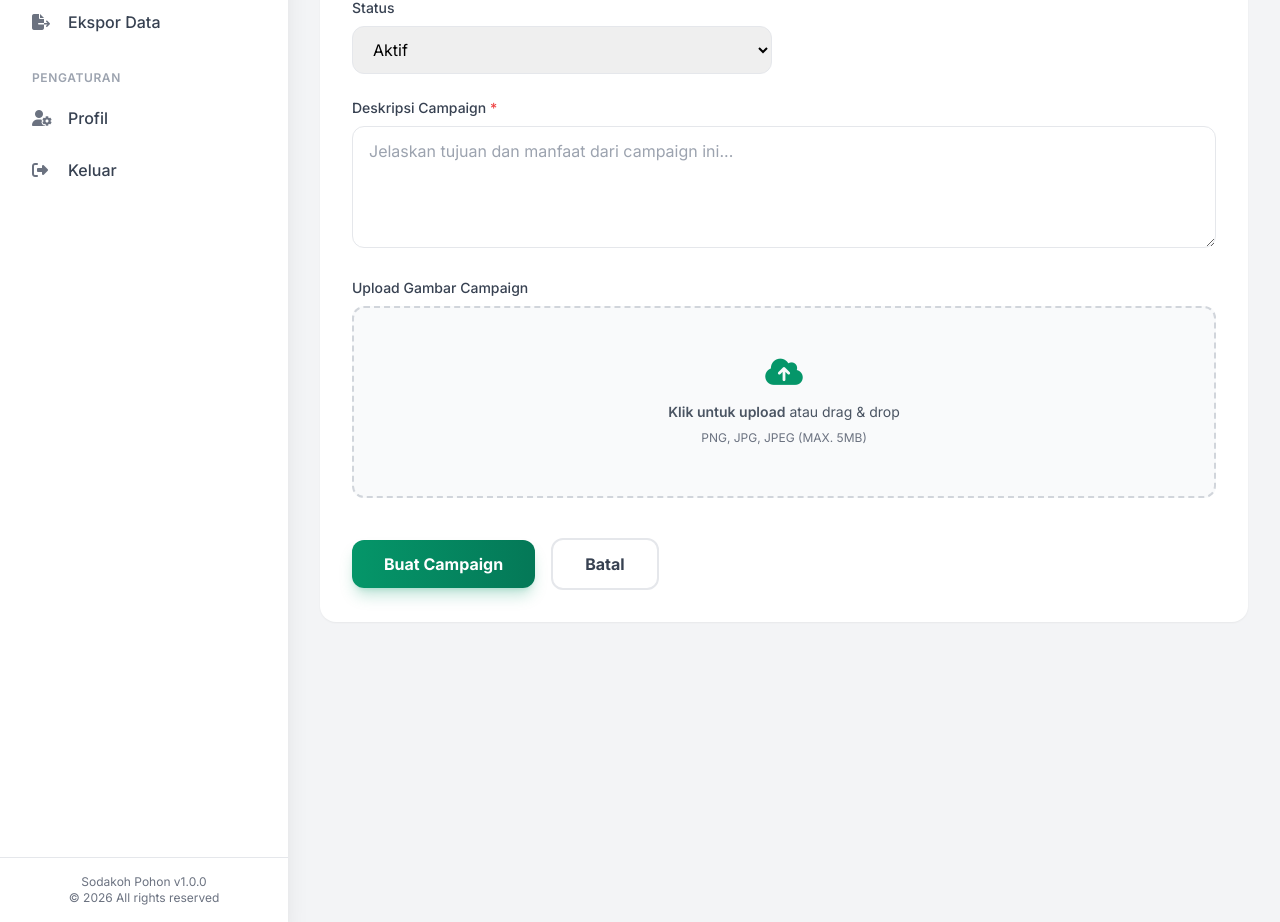
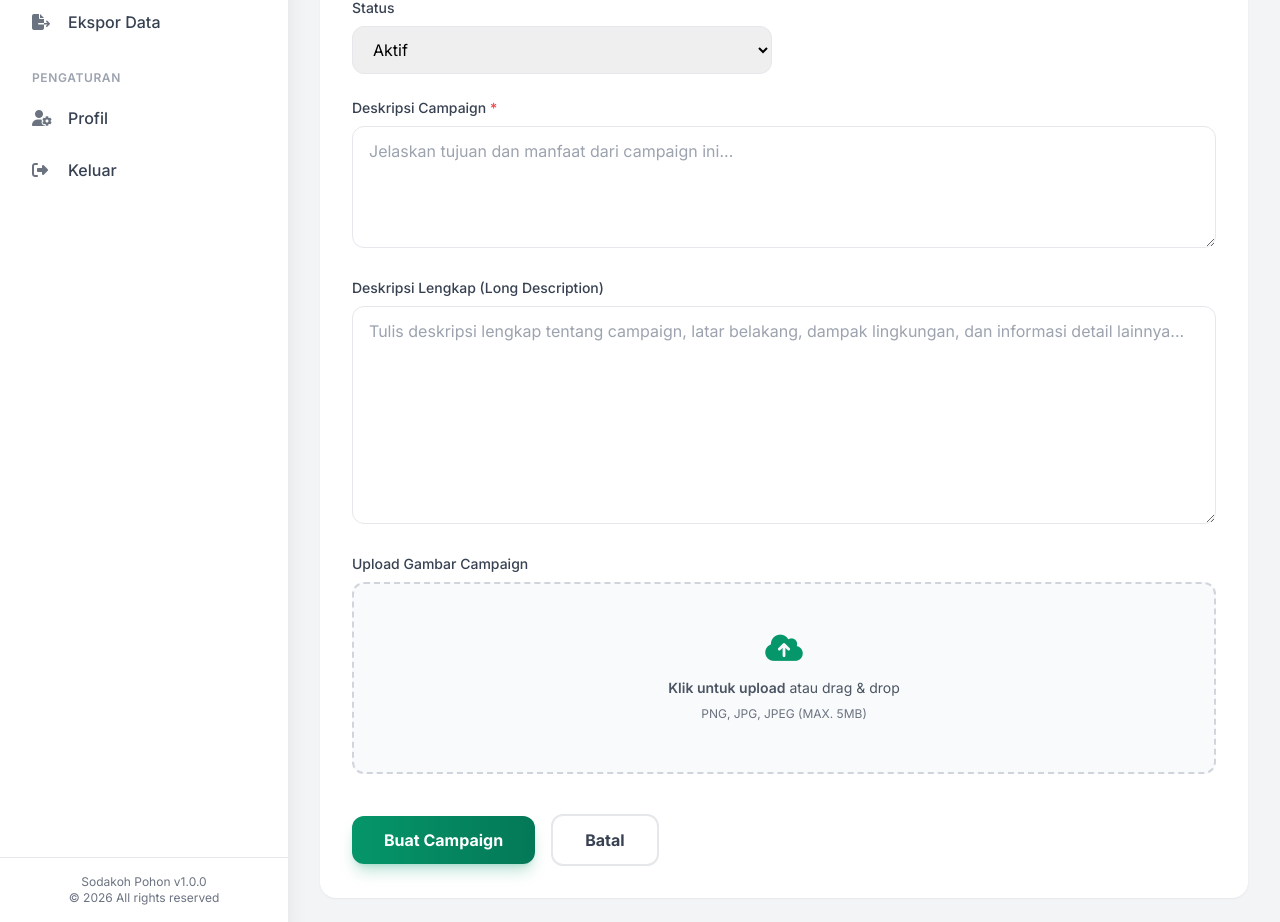
Before and after one commit to RestuWibisonoo/sodakohpohon, a PHP site: page /sodakohpohon/admin/campaign.php?action=create in a window 1280 px wide. Shown: the part 544-1466 px from the top of the page. Run offline with PHP 8.4, Linux system fonts and the light colour scheme; a user stored in the database is signed in; data comes from the database, SQL or seed files in the repository; data that the repository does not hold is empty; some libraries are stand-ins or nearby versions.

Commit message:
deskripsi

```diff
--- a/admin/campaign.php
+++ b/admin/campaign.php
@@ -339,6 +339,15 @@ $current_page = 'campaign';
                                 placeholder="Jelaskan tujuan dan manfaat dari campaign ini..."
                                 class="w-full px-4 py-3 border border-gray-200 rounded-xl focus:border-primary-600 focus:ring-2 focus:ring-primary-100 outline-none transition"
                                 required><?php echo $edit_campaign ? htmlspecialchars($edit_campaign['description']) : ''; ?></textarea>
+                        </div>
+
+                        <div>
+                            <label class="block text-sm font-medium text-gray-700 mb-2">
+                                Deskripsi Lengkap (Long Description)
+                            </label>
+                            <textarea name="long_description" rows="8"
+                                placeholder="Tulis deskripsi lengkap tentang campaign, latar belakang, dampak lingkungan, dan informasi detail lainnya..."
+                                class="w-full px-4 py-3 border border-gray-200 rounded-xl focus:border-primary-600 focus:ring-2 focus:ring-primary-100 outline-none transition"><?php echo $edit_campaign ? htmlspecialchars($edit_campaign['long_description'] ?? '') : ''; ?></textarea>
                         </div>
 
                         <div>
--- a/admin/planted.php
+++ b/admin/planted.php
@@ -33,7 +33,7 @@ foreach ($all_campaigns as $c) {
     $campaigns[] = [
         'id' => $c['id'],
         'name' => $c['title'],
-        'remaining' => $c['target_trees'] - $c['current_trees']
+        'remaining' => max(0, $c['current_trees'] - $c['planted_trees'])
     ];
 }
 
@@ -234,8 +234,8 @@ endif; ?>
                                     <option value="">-- Pilih Campaign --</option>
                                     <?php foreach ($campaigns as $campaign): ?>
                                     <option value="<?php echo $campaign['id']; ?>" <?php echo ($edit_planting &&
-            $edit_planting['campaign_id'] == $campaign['id']) ? 'selected' : ''; ?>>
-                                        <?php echo htmlspecialchars($campaign['name']); ?> (Sisa:
+                                        $edit_planting['campaign_id']==$campaign['id']) ? 'selected' : '' ; ?>>
+                                        <?php echo htmlspecialchars($campaign['name']); ?> (Siap tanam:
                                         <?php echo number_format($campaign['remaining']); ?> pohon)
                                     </option>
                                     <?php
```
Also changed, not shown: uploads/plantings/69978f384c490.jpeg (added).
